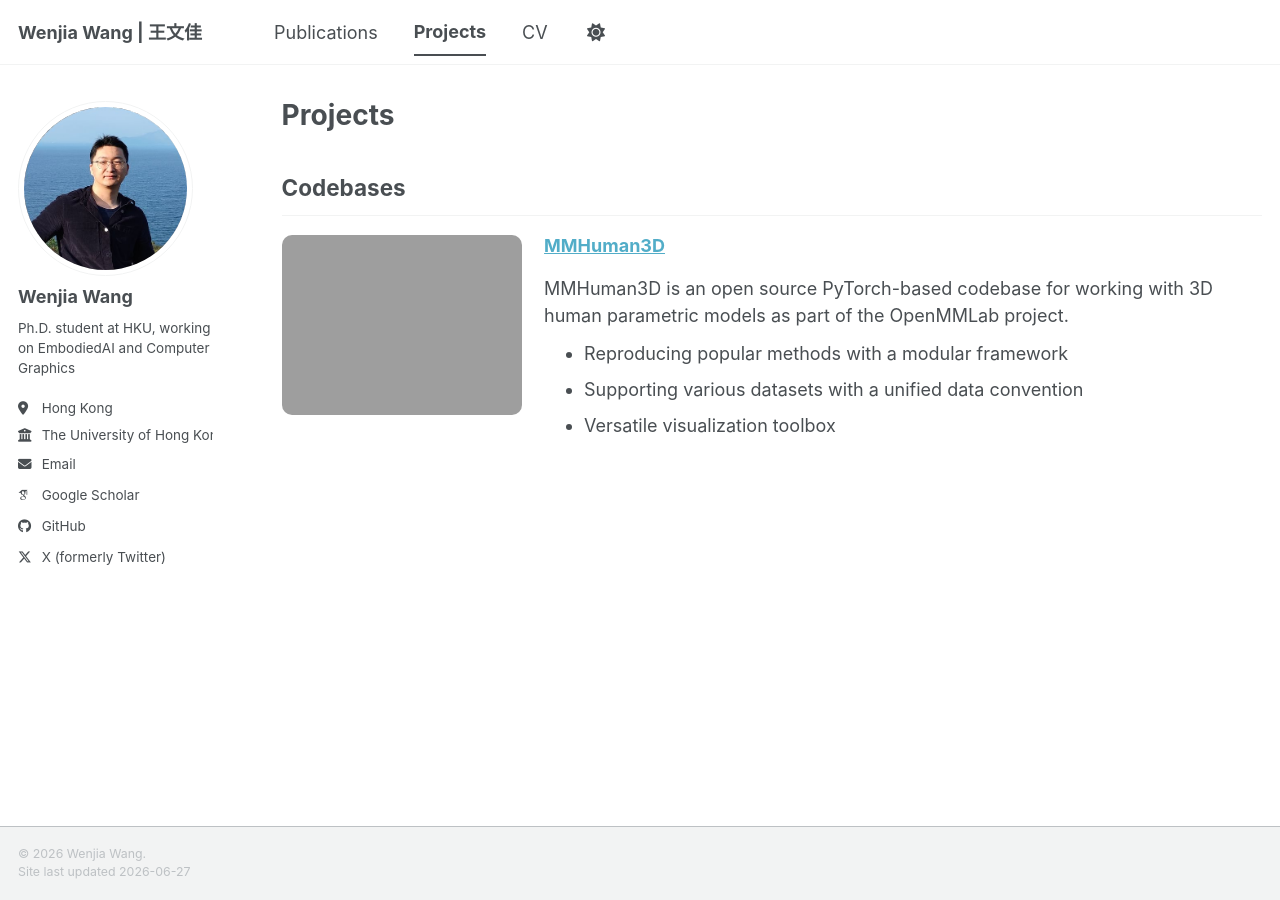
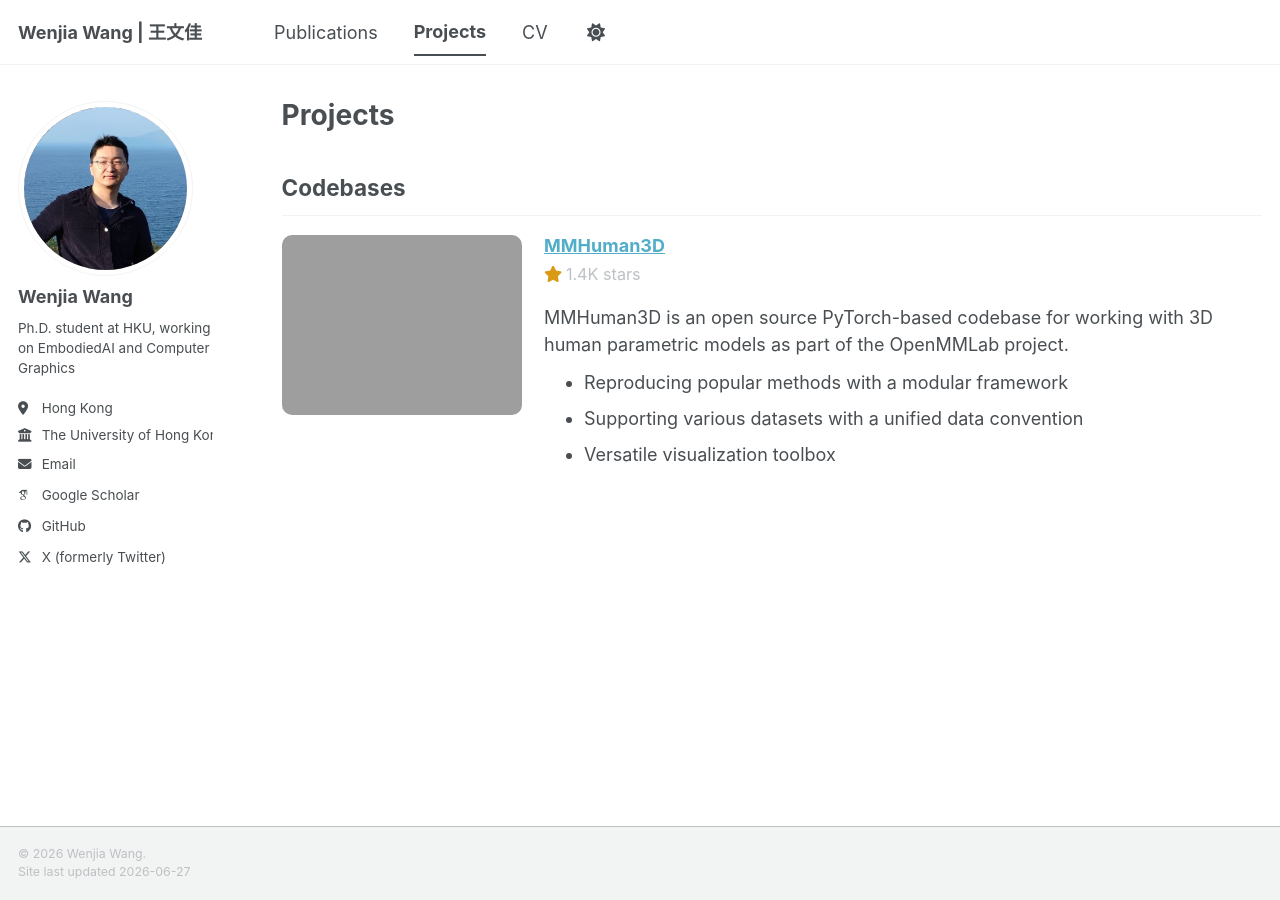
Before and after one commit to WenjiaWang0312/WenjiaWang0312.github.io, a Jekyll site: the page built from _pages/projects.md, in a window 1280 px wide. Built offline with Jekyll 4.4.1, drawn with Linux system fonts in a browser that asks for light colours; some web fonts are replaced; a script bundle is joined from its source files by our own code; library files that are not in the unit come from our copies; grey boxes are pictures that could not be loaded.

Commit message:
Add daily GitHub star updates

```diff
--- /dev/null
+++ b/_data/github_stats.yml
@@ -0,0 +1,4 @@
+mmhuman3d:
+  repo: open-mmlab/mmhuman3d
+  stars: 1422
+  updated_at: "2026-06-27T09:54:20Z"
--- /dev/null
+++ b/_includes/compact-number.html
@@ -0,0 +1,10 @@
+{%- assign compact_number = include.value | plus: 0 -%}
+{%- if compact_number >= 1000000 -%}
+  {%- assign compact_value = compact_number | divided_by: 1000000.0 | round: 1 -%}
+  {{- compact_value | replace: ".0", "" -}}M
+{%- elsif compact_number >= 1000 -%}
+  {%- assign compact_value = compact_number | divided_by: 1000.0 | round: 1 -%}
+  {{- compact_value | replace: ".0", "" -}}K
+{%- else -%}
+  {{- compact_number -}}
+{%- endif -%}
--- a/_pages/projects.md
+++ b/_pages/projects.md
@@ -13,7 +13,15 @@ author_profile: true
       <img class="project-card__media" src="/assets/mmhuman3d.gif" alt="MMHuman3D preview" />
     </a>
     <div class="project-card__content">
+      {% assign mmhuman3d_stats = site.data.github_stats.mmhuman3d %}
       <h3 class="project-card__title"><a href="https://github.com/open-mmlab/mmhuman3d">MMHuman3D</a></h3>
+      {% if mmhuman3d_stats.stars %}
+        <p class="project-card__meta">
+          <a href="https://github.com/open-mmlab/mmhuman3d/stargazers" target="_blank" rel="noopener noreferrer">
+            <i class="fas fa-star" aria-hidden="true"></i>{% include compact-number.html value=mmhuman3d_stats.stars %} stars
+          </a>
+        </p>
+      {% endif %}
       <p class="project-card__description">
         MMHuman3D is an open source PyTorch-based codebase for working with 3D human parametric models as part of the OpenMMLab project.
       </p>
--- a/assets/css/main.scss
+++ b/assets/css/main.scss
@@ -519,6 +519,27 @@ html[data-theme="dark"] .publication-detail {
 
 .project-card__title {
   margin-bottom: 0.4rem;
+}
+
+.project-card__meta {
+  margin: -0.15rem 0 0.55rem;
+  color: var(--global-text-color-light);
+  font-size: 0.9em;
+}
+
+.project-card__meta a {
+  color: inherit;
+  text-decoration: none;
+}
+
+.project-card__meta a:hover {
+  color: var(--global-link-color);
+  text-decoration: underline;
+}
+
+.project-card__meta .fa-star {
+  margin-right: 0.2rem;
+  color: #d99a16;
 }
 
 .project-card__description {
```
Also changed, not shown: .github/workflows/pages.yml.
